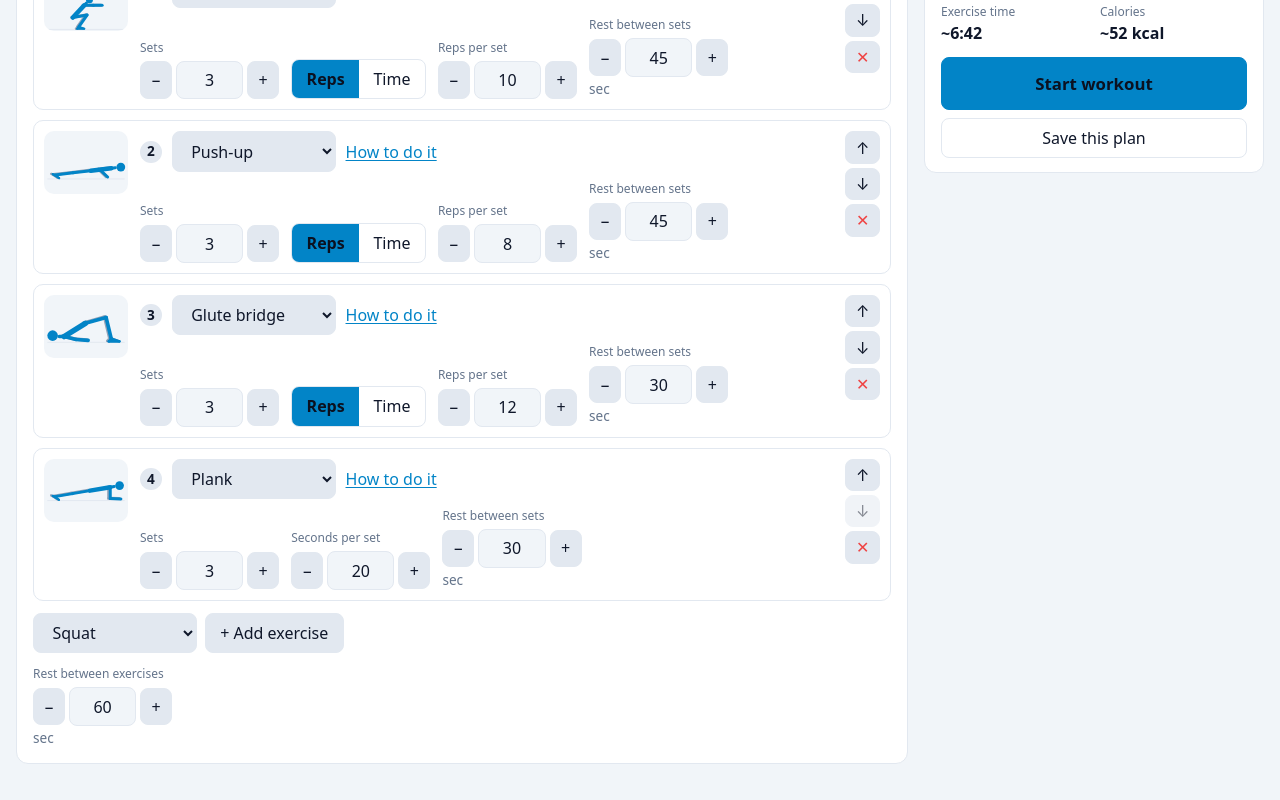
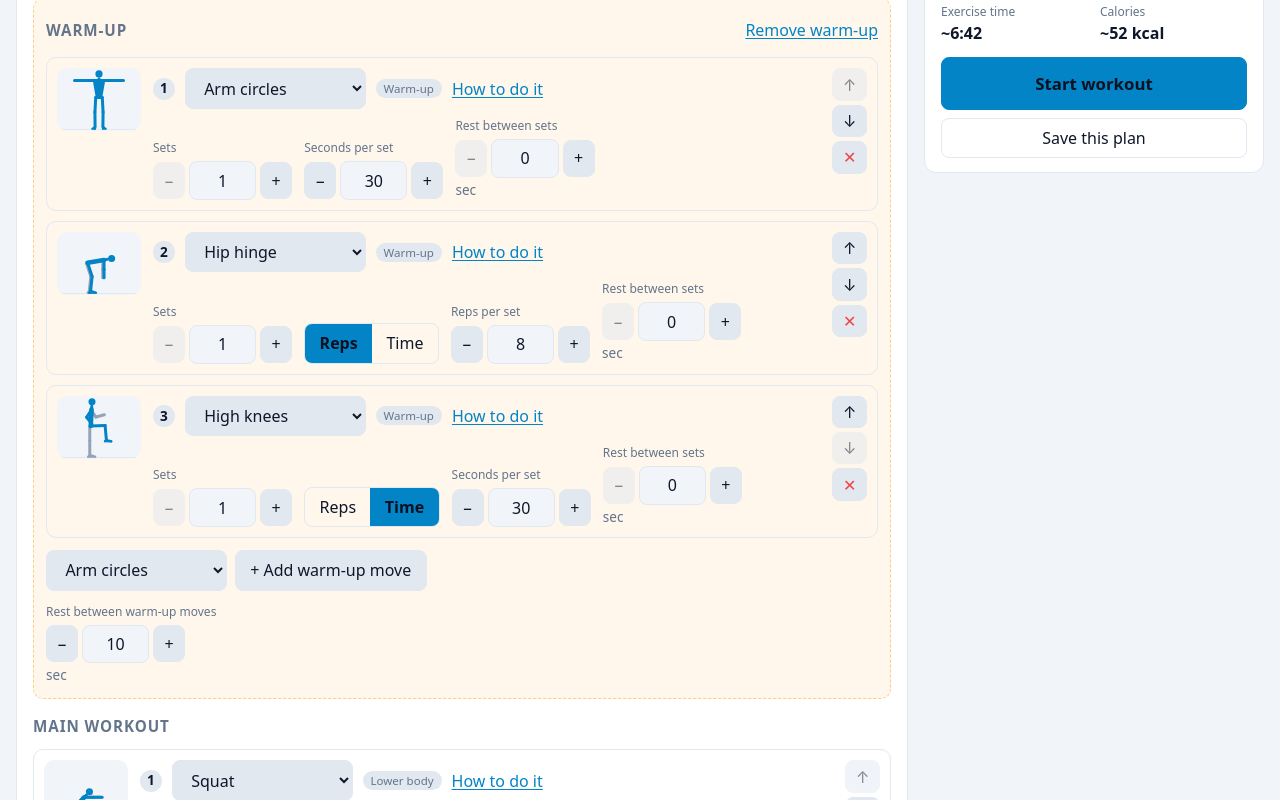
Before and after one commit to aksharaagarwal21/PostureVision, a React (Vite) app: page / in a window 1280 px wide. Shown: the part 460-1260 px from the top of the page. Built offline with nearby package versions, Linux system fonts and the light colour scheme; what @mediapipe/tasks-vision would draw is missing.

Commit message:
Add warm-up section and category groups to plan builder

```diff
--- a/src/components/PlanBuilder.jsx
+++ b/src/components/PlanBuilder.jsx
@@ -2,7 +2,7 @@ import { useEffect, useState } from "react";
 
 import DemoFigure from "./DemoFigure";
 import ExerciseGuide from "./ExerciseGuide";
-import { EXERCISES, getExercise } from "../engine/exercises";
+import { EXERCISES, CATEGORIES, getExercise, categoryName } from "../engine/exercises";
 import {
   TEMPLATES,
   Target,
@@ -10,6 +10,7 @@ import {
   createPlanItem,
   planFromTemplate,
   sanitizePlan,
+  standardWarmup,
   estimatePlan,
   formatDuration,
 } from "../engine/workoutPlan";
@@ -51,6 +52,19 @@ function NumberField({ label, value, onChange, limits, suffix }) {
   );
 }
 
+// Exercises grouped by their main category
+function ExerciseOptions() {
+  return CATEGORIES.map((c) => (
+    <optgroup key={c.id} label={c.name}>
+      {EXERCISES.filter((ex) => ex.categories[0] === c.id).map((ex) => (
+        <option key={ex.id} value={ex.id}>
+          {ex.name}
+        </option>
+      ))}
+    </optgroup>
+  ));
+}
+
 function PlanItemRow({ item, index, count, onChange, onMove, onRemove }) {
   const [showGuide, setShowGuide] = useState(false);
   const exercise = getExercise(item.exerciseId);
@@ -75,12 +89,9 @@ function PlanItemRow({ item, index, count, onChange, onMove, onRemove }) {
               }}
               aria-label="Exercise"
             >
-              {EXERCISES.map((ex) => (
-                <option key={ex.id} value={ex.id}>
-                  {ex.name}
-                </option>
-              ))}
+              <ExerciseOptions />
             </select>
+            <span className="category-chip">{categoryName(exercise.categories[0])}</span>
             <button type="button" className="link-button" onClick={() => setShowGuide((v) => !v)}>
               {showGuide ? "Hide how-to" : "How to do it"}
             </button>
@@ -154,10 +165,52 @@ function PlanItemRow({ item, index, count, onChange, onMove, onRemove }) {
   );
 }
 
+function PlanItemList({ items, onItemsChange, addDefault, addLabel, emptyText, makeItem = createPlanItem }) {
+  const [addId, setAddId] = useState(addDefault);
+  const updateItem = (i, next) => onItemsChange(items.map((it, j) => (j === i ? next : it)));
+  const moveItem = (i, delta) => {
+    const next = [...items];
+    [next[i], next[i + delta]] = [next[i + delta], next[i]];
+    onItemsChange(next);
+  };
+
+  return (
+    <>
+      {items.length === 0 ? (
+        <p className="muted">{emptyText}</p>
+      ) : (
+        <ol className="plan-items">
+          {items.map((item, i) => (
+            <PlanItemRow
+              key={item.uid}
+              item={item}
+              index={i}
+              count={items.length}
+              onChange={(next) => updateItem(i, next)}
+              onMove={(delta) => moveItem(i, delta)}
+              onRemove={() => onItemsChange(items.filter((_, j) => j !== i))}
+            />
+          ))}
+        </ol>
+      )}
+      <div className="add-exercise">
+        <select value={addId} onChange={(e) => setAddId(e.target.value)} aria-label="Exercise to add">
+          <ExerciseOptions />
+        </select>
+        <button type="button" onClick={() => onItemsChange([...items, makeItem(addId)])}>
+          {addLabel}
+        </button>
+      </div>
+    </>
+  );
+}
+
+// Warm-up moves are short: one set, no rest between sets
+const warmupItem = (exerciseId) => createPlanItem(exerciseId, { sets: 1, restSec: 0, targetType: "time", seconds: 30 });
+
 export default function PlanBuilder({ profile, onProfileChange, onStart }) {
   const [plan, setPlan] = useState(loadDraft);
   const [savedPlans, setSavedPlans] = useState(loadPlans);
-  const [addId, setAddId] = useState("squat");
 
   // Keep the draft between visits
   useEffect(() => {
@@ -166,13 +219,8 @@ export default function PlanBuilder({ profile, onProfileChange, onStart }) {
 
   const estimate = estimatePlan(plan, profile.weightKg);
 
-  const setItems = (items) => setPlan({ ...plan, items });
-  const updateItem = (i, next) => setItems(plan.items.map((it, j) => (j === i ? next : it)));
-  const moveItem = (i, delta) => {
-    const items = [...plan.items];
-    [items[i], items[i + delta]] = [items[i + delta], items[i]];
-    setItems(items);
-  };
+  const warmup = plan.warmup ?? [];
+  const totalExercises = warmup.length + plan.items.length;
 
   function saveCurrentPlan() {
     const clean = sanitizePlan(plan);
@@ -202,7 +250,10 @@ export default function PlanBuilder({ profile, onProfileChange, onStart }) {
                   <strong>{t.name}</strong>
                   <span className="muted small">{t.description}</span>
                   <span className="small">
-                    ~{Math.round(est.totalSec / 60)} min · {tplPlan.items.length} exercises
+                    ~{Math.round(est.totalSec / 60)} min ·{" "}
+                    {tplPlan.items.length > 0
+                      ? `warm-up + ${tplPlan.items.length} exercises`
+                      : `${tplPlan.warmup.length} warm-up moves`}
                   </span>
                 </button>
               );
@@ -223,36 +274,53 @@ export default function PlanBuilder({ profile, onProfileChange, onStart }) {
             </label>
           </div>
 
-          {plan.items.length === 0 ? (
-            <p className="muted">Add at least one exercise to build your workout.</p>
-          ) : (
-            <ol className="plan-items">
-              {plan.items.map((item, i) => (
-                <PlanItemRow
-                  key={item.uid}
-                  item={item}
-                  index={i}
-                  count={plan.items.length}
-                  onChange={(next) => updateItem(i, next)}
-                  onMove={(delta) => moveItem(i, delta)}
-                  onRemove={() => setItems(plan.items.filter((_, j) => j !== i))}
+          <div className="warmup-section">
+            <div className="section-head">
+              <h3 className="section-title">Warm-up</h3>
+              {warmup.length > 0 && (
+                <button type="button" className="link-button" onClick={() => setPlan({ ...plan, warmup: [] })}>
+                  Remove warm-up
+                </button>
+              )}
+            </div>
+            {warmup.length === 0 ? (
+              <div className="warmup-empty">
+                <p className="muted small">
+                  Warming up raises your heart rate and loosens your joints, which helps prevent injuries.
+                </p>
+                <button type="button" onClick={() => setPlan({ ...plan, warmup: standardWarmup() })}>
+                  + Add standard warm-up (about 5 min)
+                </button>
+              </div>
+            ) : (
+              <>
+                <PlanItemList
+                  items={warmup}
+                  onItemsChange={(items) => setPlan({ ...plan, warmup: items })}
+                  makeItem={warmupItem}
+                  addDefault="arm_circles"
+                  addLabel="+ Add warm-up move"
+                  emptyText=""
                 />
-              ))}
-            </ol>
-          )}
+                <NumberField
+                  label="Rest between warm-up moves"
+                  value={plan.warmupRestSec ?? 10}
+                  limits={LIMITS.restSec}
+                  onChange={(warmupRestSec) => setPlan({ ...plan, warmupRestSec })}
+                  suffix="sec"
+                />
+              </>
+            )}
+          </div>
 
-          <div className="add-exercise">
-            <select value={addId} onChange={(e) => setAddId(e.target.value)} aria-label="Exercise to add">
-              {EXERCISES.map((ex) => (
-                <option key={ex.id} value={ex.id}>
-                  {ex.name}
-                </option>
-              ))}
-            </select>
-            <button type="button" onClick={() => setItems([...plan.items, createPlanItem(addId)])}>
-              + Add exercise
-            </button>
-          </div>
+          <h3 className="section-title">Main workout</h3>
+          <PlanItemList
+            items={plan.items}
+            onItemsChange={(items) => setPlan({ ...plan, items })}
+            addDefault="squat"
+            addLabel="+ Add exercise"
+            emptyText="Add exercises for your main workout."
+          />
 
           <NumberField
             label="Rest between exercises"
@@ -310,12 +378,12 @@ export default function PlanBuilder({ profile, onProfileChange, onStart }) {
           <button
             type="button"
             className="primary big"
-            disabled={plan.items.length === 0}
+            disabled={totalExercises === 0}
             onClick={() => onStart(sanitizePlan(plan))}
           >
             Start workout
           </button>
-          <button type="button" className="secondary" onClick={saveCurrentPlan} disabled={plan.items.length === 0}>
+          <button type="button" className="secondary" onClick={saveCurrentPlan} disabled={totalExercises === 0}>
             Save this plan
           </button>
         </section>
@@ -329,7 +397,7 @@ export default function PlanBuilder({ profile, onProfileChange, onStart }) {
                   <button type="button" className="link-button" onClick={() => setPlan(sanitizePlan(p))}>
                     {p.name}
                   </button>
-                  <span className="muted small">{p.items.length} exercises</span>
+                  <span className="muted small">{(p.warmup?.length ?? 0) + p.items.length} exercises</span>
                   <button type="button" className="icon-button" onClick={() => deleteSavedPlan(p.name)} aria-label={`Delete ${p.name}`}>
                     ✕
                   </button>
--- a/src/index.css
+++ b/src/index.css
@@ -969,3 +969,64 @@ input[type="number"] {
     background: #0b1120;
   }
 }
+
+/* Plan sections and categories */
+
+.section-title {
+  margin: 16px 0 4px;
+  font-size: 0.95rem;
+  text-transform: uppercase;
+  letter-spacing: 0.06em;
+  color: var(--muted);
+}
+
+.section-head {
+  display: flex;
+  align-items: baseline;
+  justify-content: space-between;
+  gap: 8px;
+}
+
+.warmup-section {
+  padding: 4px 12px 12px;
+  margin-top: 12px;
+  border-radius: 10px;
+  background: color-mix(in srgb, var(--warning) 8%, transparent);
+  border: 1px dashed color-mix(in srgb, var(--warning) 45%, transparent);
+}
+
+.warmup-empty {
+  display: flex;
+  flex-wrap: wrap;
+  align-items: center;
+  gap: 10px;
+}
+
+.category-chip {
+  font-size: 0.72rem;
+  padding: 1px 8px;
+  border-radius: 999px;
+  background: var(--button);
+  color: var(--muted);
+  white-space: nowrap;
+}
+
+.category-filter {
+  display: flex;
+  flex-wrap: wrap;
+  gap: 6px;
+  margin-bottom: 10px;
+}
+
+.category-filter button {
+  padding: 0.3em 0.8em;
+  border-radius: 999px;
+  font-size: 0.85rem;
+}
+
+.category-filter button.selected {
+  background: var(--accent);
+  border-color: var(--accent);
+  color: #0b1120;
+  font-weight: 600;
+}
```
